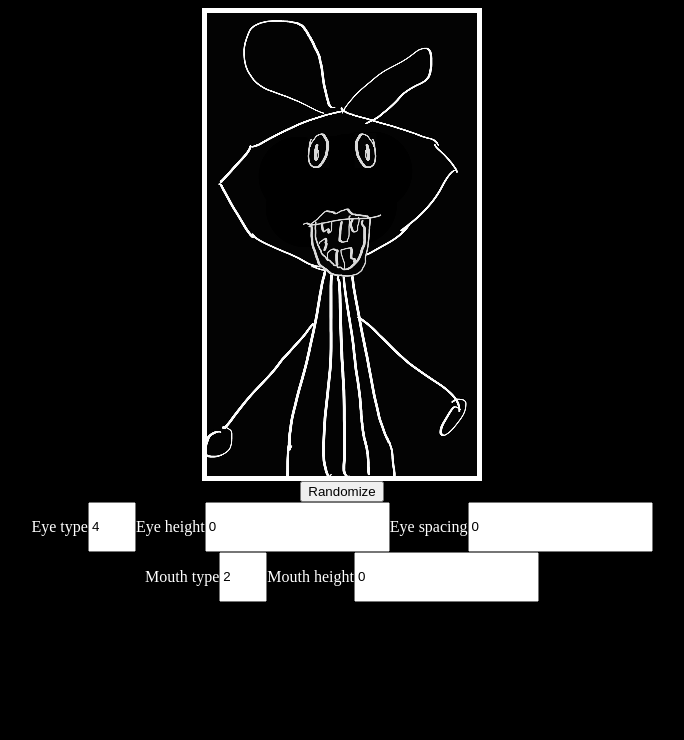
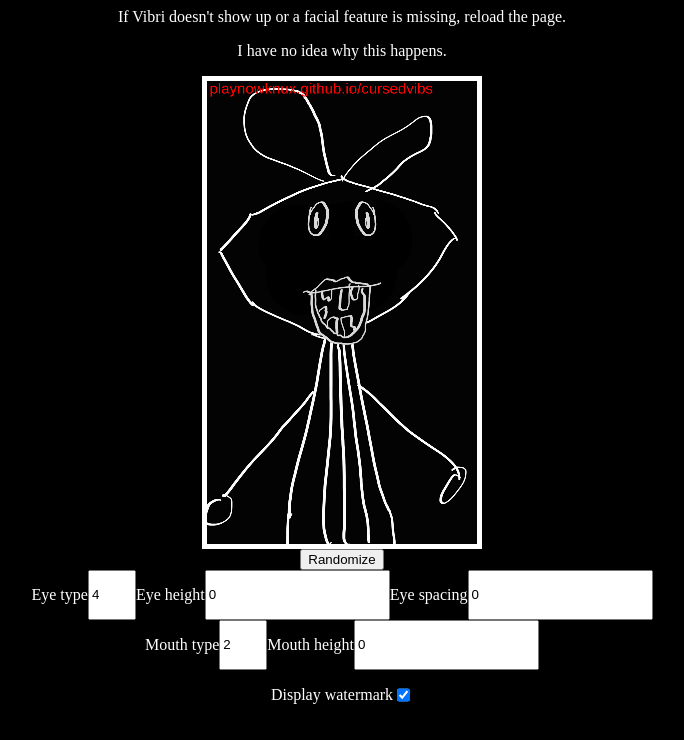
Before and after one commit to PlayNowKnux/cursedvibs, a plain HTML site: page index.html in a window 1280 px wide. Shown: the whole page, without its empty margins (298-982 px from the left). Drawn offline with Linux system fonts and the light colour scheme.

Commit message:
Add files via upload

```diff
--- a/assets.js
+++ b/assets.js
@@ -43,6 +43,9 @@ var eyes_amount = 5;
 var mouths_amount = 5;
 var base_amount = 1;
 
+// Indexes of eyes to ignore mirroring
+var ignore_flip = [0];
+
 var eyes = [];
 var mouths = [];
 var bases = [];
--- a/index.html
+++ b/index.html
@@ -4,6 +4,8 @@
     </head>
     <body>
         <div id="src_images" style="display: none;"></div>
+        <p style="text-align: center;">If Vibri doesn't show up or a facial feature is missing, reload the page.</p>
+        <p style="text-align: center;">I have no idea why this happens.</p>
         <div id="ccontainer">
             <canvas width=1080 height=1850 id=c></canvas>
         </div>
@@ -27,7 +29,8 @@
             <input type="number" id="mouthheight" step=10 onchange="applySettings()">
         </div>
         <div class="centered">
-            <!--<button id="apply" onclick="applySettings()">Apply</button>-->
+            <p>Display watermark</p>
+            <input type="checkbox" id="displayWatermark" onchange="applySettings()">
         </div>
 
         <!--Scripts-->
--- a/index.js
+++ b/index.js
@@ -3,6 +3,7 @@ var ctx = c.getContext("2d");
 
 var settings = {
     base: 0,
+    displayWatermark: true,
     eye: {
         num: rand_default[0],
         position: {
@@ -37,6 +38,8 @@ function resetInputs() {
     document.getElementById("mouthtype").value = settings.mouth.num;
     document.getElementById("mouthtype").max = mouths_amount - 1;
     document.getElementById("mouthheight").value = (settings.mouth.position.y - baseMouthHeight) * -1;
+
+    document.getElementById("displayWatermark").checked = settings.displayWatermark
 }
 
 resetInputs()
@@ -78,6 +81,7 @@ function draw() {
         settings.eye.position.y - (eyes[settings.eye.num].height / 2)
     )
 
+    if (!ignore_flip.includes(parseInt(settings.eye.num))) {
         mirrorImage(
             ctx,
             eyes[settings.eye.num],
@@ -86,6 +90,14 @@ function draw() {
             true,
             false
         )
+    } else {
+        ctx.drawImage(
+            eyes[settings.eye.num],
+            ((c.width / 2) + (settings.eye.position.distance)),
+            settings.eye.position.y - (eyes[settings.eye.num].height / 2)
+        )
+
+    }
 
     ctx.setTransform(1, 0, 0, 1, 0, 0);
 
@@ -103,15 +115,33 @@ function draw() {
         ctx.stroke();
     }
 
+    if (settings.displayWatermark) {
+        ctx.fillStyle = "#FF0000"
+        ctx.font = "60px Arial"
+        ctx.fillText("playnowknux.github.io/cursedvibs", 10, 50)
+    }
 }
 
 function applySettings() {
     settings.eye.num = document.getElementById("eyetype").value;
+
+    if (settings.eye.num > eyes_amount) {
+        settings.eye.num = eyes_amount;
+    } else if (settings.eye.num < 0) {
+        settings.eye.num = 0;
+    }
     settings.eye.position.y = parseInt(document.getElementById("eyeheight").value)* -1 + baseEyeHeight ;
     settings.eye.position.distance = parseInt(document.getElementById("eyespacing").value) + baseEyeDist;
 
     settings.mouth.num = document.getElementById("mouthtype").value;
+
+    if (settings.mouth.num > mouths_amount) {
+        settings.mouth.num = mouths_amount;
+    } else if (settings.mouth.num < 0) {
+        settings.mouth.num = 0;
+    }
     settings.mouth.position.y = parseInt(document.getElementById("mouthheight").value)* -1 + baseMouthHeight;
+    settings.displayWatermark = document.getElementById("displayWatermark").checked;
     resetInputs()
     draw();
 }
```
Lines whose indentation alone changed are shown as unchanged.
